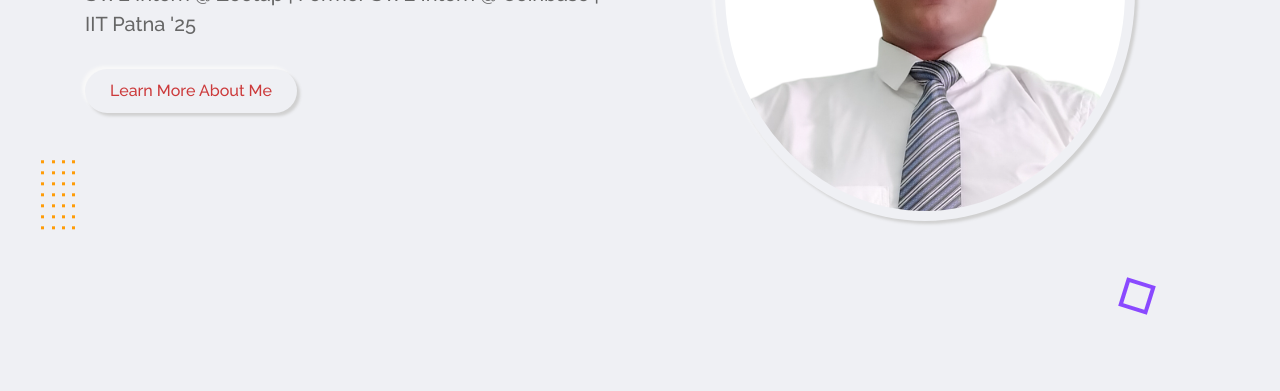
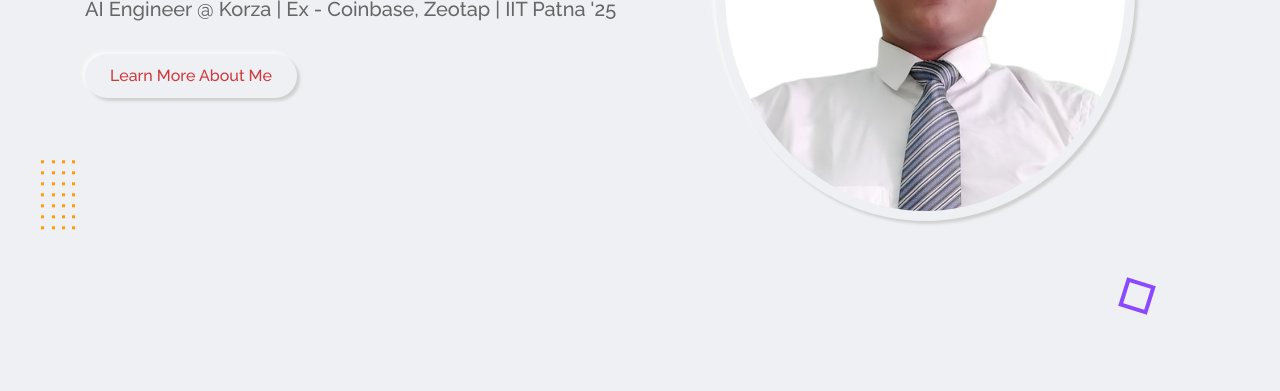
Before and after one commit to rajpranavxc/my-portfolio, a website: page index.html in a window 1280 px wide. Shown: the part 409-800 px from the top of the page. Drawn offline with Linux system fonts and the light colour scheme.

Commit message:
Update hero headline to AI Engineer @ Korza

```diff
--- a/index.html
+++ b/index.html
@@ -191,7 +191,7 @@
             <p>Welcome!</p>
             <h2>I'm Pranav Raj</h2>
             <h1>
-              SWE Intern @ Zeotap | Former SWE Intern @ Coinbase | IIT Patna '25
+              AI Engineer @ Korza | Ex - Coinbase, Zeotap | IIT Patna '25
             </h1>
             <a
               href="#about"
```
